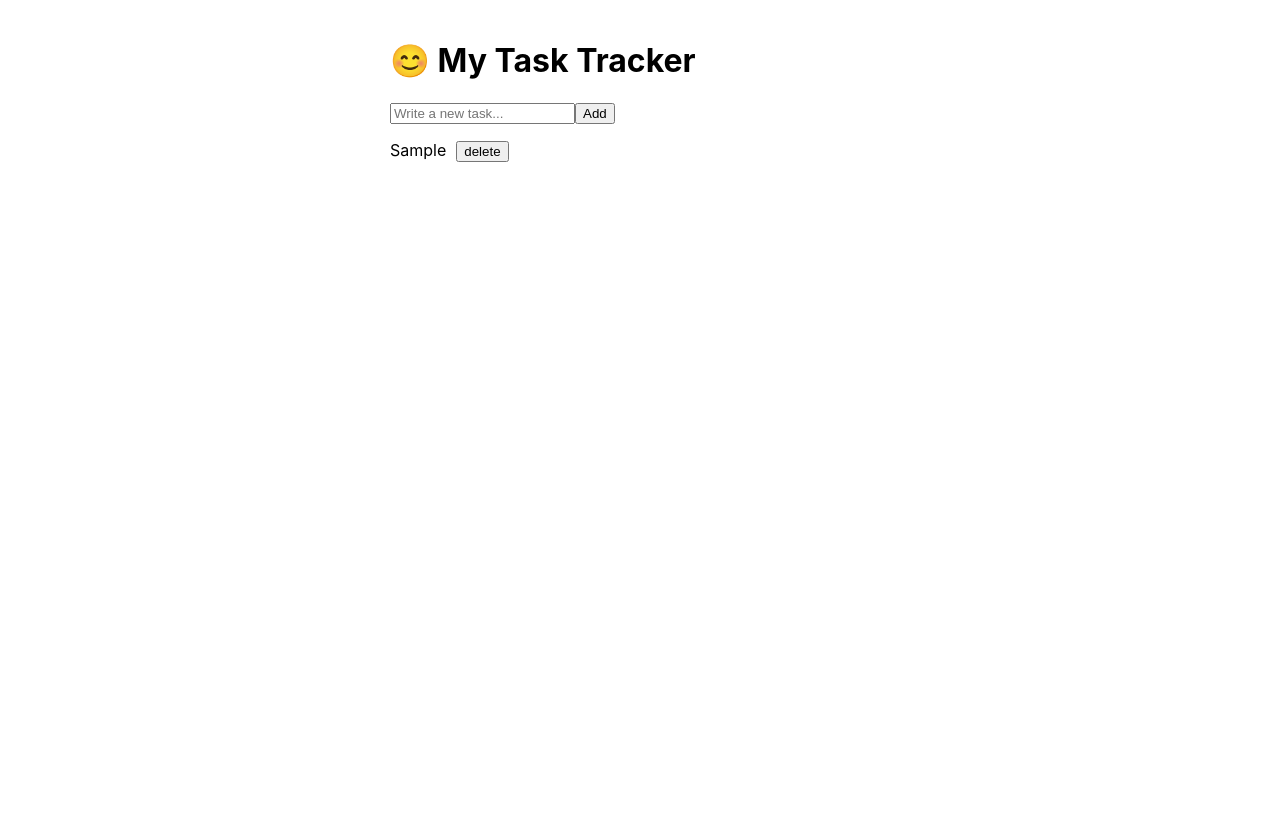
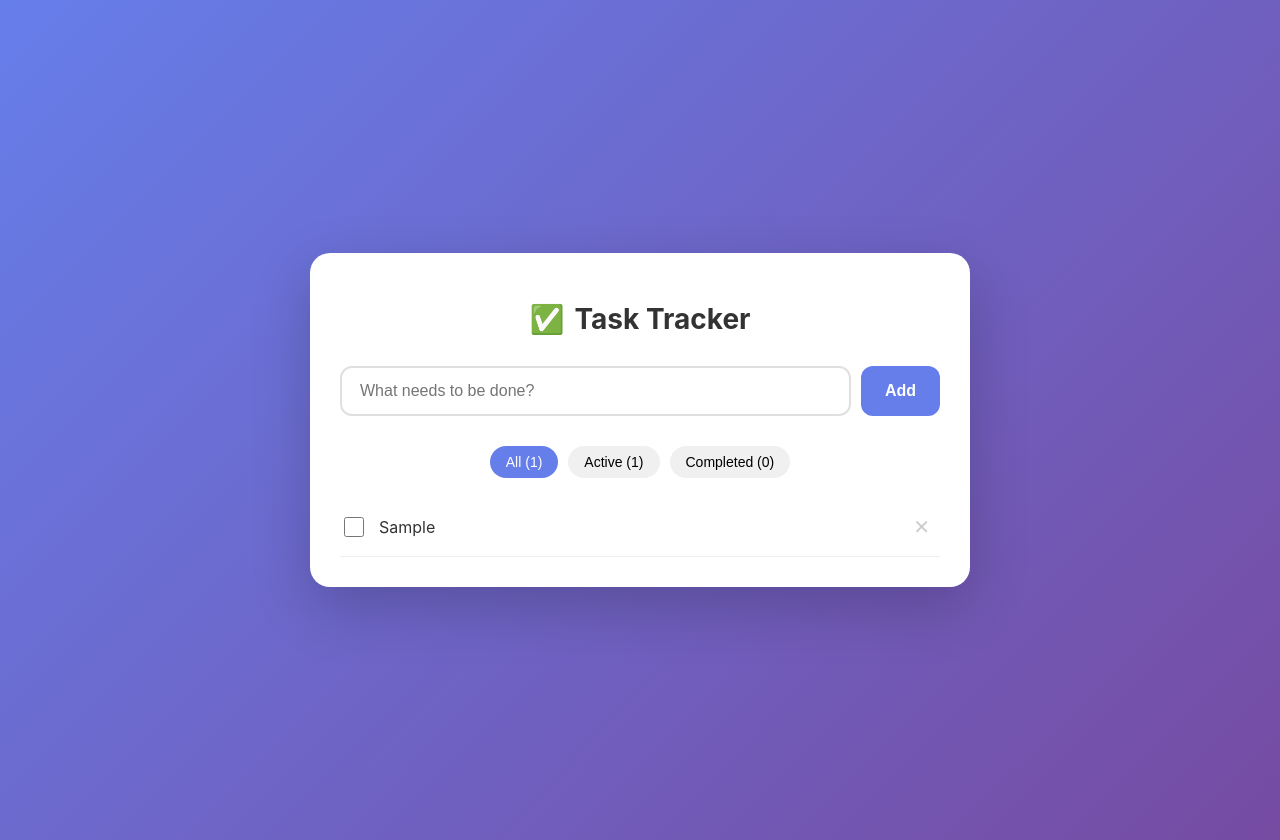
Before and after one commit to JackyChan0805/my-tasks-tracker, a React (Create React App) app: page / in a window 1280 px wide. Both pictures are taken after typing "Sample" into the empty fields and a click on the button "Add". Before the commit the page ends 800 px from the top, so only its background shows below. Built offline with nearby package versions, Linux system fonts and the light colour scheme.

Commit message:
fead : add beautiful UI with filter and delete comfirmation

```diff
--- a/src/App.js
+++ b/src/App.js
@@ -1,72 +1,291 @@
-// src/App.js
-import React, { useState } from 'react';
+import React, { useState, useEffect } from 'react';
 
 function App() {
-  const [tasks, setTasks] = useState(() => {
+  const [tasks, setTasks] = useState([]);
+  const [input, setInput] = useState('');
+  const [filter, setFilter] = useState('all'); // 'all', 'active', 'completed'
+
+  // Load tasks from localStorage when page loads
+  useEffect(() => {
     const saved = localStorage.getItem('myTasks');
-   return saved ? JSON.parse(saved) : [];
-  });
+    if (saved) {
+      setTasks(JSON.parse(saved));
+    }
+  }, []);
 
-  const [input, setInput] = useState('');
+  // Save tasks to localStorage whenever tasks change
+  useEffect(() => {
+    localStorage.setItem('myTasks', JSON.stringify(tasks));
+  }, [tasks]);
 
   const addTask = () => {
-    if (input.trim()) {
-      const newTasks = [...tasks, { text: input, done: false }];
-      setTasks(newTasks);
-      localStorage.setItem('myTasks',JSON.stringify(newTasks));
+    if (input.trim() === '') return;
+
+    const newTask = {
+      id: Date.now(),  // Use timestamp as unique id
+      text: input,
+      done: false
+    };
+    setTasks([...tasks, newTask]);
     setInput('');
+  };
+
+  const toggleDone = (id) => {
+    setTasks(tasks.map(task =>
+      task.id === id ? { ...task, done: !task.done } : task
+    ));
+  };
+
+  const deleteTask = (id) => {
+    if(window.confirm("Are you sure you want to delete this task?")){
+    setTasks(tasks.filter(task => task.id !== id));
     }
   };
 
-  const toggleDone = (idx) => {
-    const newTasks = [...tasks];
-    newTasks[idx].done = !newTasks[idx].done;
-    setTasks(newTasks);
-    localStorage.setItem("myTasks", JSON.stringify(newTasks));
+  // Filter tasks
+  const filteredTasks = tasks.filter(task => {
+    if (filter === 'active') return !task.done;
+    if (filter === 'completed') return task.done;
+    return true;
+  });
+
+  const stats = {
+    total: tasks.length,
+    active: tasks.filter(t => !t.done).length,
+    completed: tasks.filter(t => t.done).length
   };
 
-  const deleteTask = (idx) => {
-    const newTasks = tasks.filter((_, i) => i !== idx);
-    setTasks(newTasks);
-    localStorage.setItem("myTasks", JSON.stringify(newTasks));
+  return (
+    <div style={styles.container}>
+      <div style={styles.card}>
+        <h1 style={styles.title}>
+          <span style={styles.titleIcon}>✅</span>
+          Task Tracker
+        </h1>
 
-  };
-
-  return (  //show in website
-    <div style={{ padding: '20px', maxWidth: '500px', margin: '0 auto' }}>
-      <h1>😊 My Task Tracker</h1>
-      <div>
+        {/* Input Section */}
+        <div style={styles.inputSection}>
           <input
+            type="text"
             value={input}
             onChange={(e) => setInput(e.target.value)}
-          onKeyDown={(e) =>{
-            if (e.key === "Enter"){
-              addTask();
-            }
-          }}
-          placeholder="Write a new task..."
+            onKeyDown={(e) => e.key === 'Enter' && addTask()}
+            placeholder="What needs to be done?"
+            style={styles.input}
           />
-        <button onClick={addTask}>Add</button>
+          <button onClick={addTask} style={styles.addButton}>
+            Add
+          </button>
         </div>
-      <ul style={{ listStyle: 'none', padding: 0 }}>
-        {tasks.map((task, idx) => (
-          <li key={idx} style={{ margin: '10px 0' }}>
+
+        {/* Filter Buttons */}
+        <div style={styles.filterSection}>
+          <button
+            onClick={() => setFilter('all')}
+            style={{ ...styles.filterButton, ...(filter === 'all' ? styles.filterActive : {}) }}
+          >
+            All ({stats.total})
+          </button>
+          <button
+            onClick={() => setFilter('active')}
+            style={{ ...styles.filterButton, ...(filter === 'active' ? styles.filterActive : {}) }}
+          >
+            Active ({stats.active})
+          </button>
+          <button
+            onClick={() => setFilter('completed')}
+            style={{ ...styles.filterButton, ...(filter === 'completed' ? styles.filterActive : {}) }}
+          >
+            Completed ({stats.completed})
+          </button>
+        </div>
+
+        {/* Task List */}
+        {filteredTasks.length === 0 ? (
+          <div style={styles.emptyState}>
+            <span style={styles.emptyIcon}>📭</span>
+            <p>No tasks here...</p>
+          </div>
+        ) : (
+          <ul style={styles.taskList}>
+            {filteredTasks.map((task) => (
+              <li key={task.id} style={styles.taskItem}>
+                <input
+                  type="checkbox"
+                  checked={task.done}
+                  onChange={() => toggleDone(task.id)}
+                  style={styles.checkbox}
+                />
                 <span
                   style={{
-                textDecoration: task.done ? 'line-through' : 'none',
-                cursor: 'pointer',
-                marginRight: '10px'
+                    ...styles.taskText,
+                    ...(task.done ? styles.taskTextCompleted : {})
                   }}
-              onClick={() => toggleDone(idx)}
+                  onClick={() => toggleDone(task.id)}
                 >
                   {task.text}
                 </span>
-            <button onClick={() => deleteTask(idx)}>delete</button>
+                <button
+                  onClick={() => deleteTask(task.id)}
+                  style={styles.deleteButton}
+                >
+                  ✕
+                </button>
               </li>
             ))}
           </ul>
+        )}
+      </div>
     </div>
   );
 }
 
+// Styles
+const styles = {
+  container: {
+    minHeight: '100vh',
+    background: 'linear-gradient(135deg, #667eea 0%, #764ba2 100%)',
+    display: 'flex',
+    justifyContent: 'center',
+    alignItems: 'center',
+    padding: '20px'
+  },
+  card: {
+    maxWidth: '600px',
+    width: '100%',
+    backgroundColor: 'white',
+    borderRadius: '20px',
+    boxShadow: '0 20px 60px rgba(0,0,0,0.2)',
+    padding: '30px'
+  },
+  title: {
+    fontSize: '28px',
+    fontWeight: 'bold',
+    textAlign: 'center',
+    marginBottom: '30px',
+    color: '#333'
+  },
+  titleIcon: {
+    marginRight: '10px'
+  },
+  inputSection: {
+    display: 'flex',
+    gap: '10px',
+    marginBottom: '30px'
+  },
+  input: {
+    flex: 1,
+    padding: '14px 18px',
+    fontSize: '16px',
+    border: '2px solid #e0e0e0',
+    borderRadius: '12px',
+    outline: 'none',
+    transition: 'border-color 0.2s'
+  },
+  addButton: {
+    padding: '14px 24px',
+    fontSize: '16px',
+    fontWeight: 'bold',
+    backgroundColor: '#667eea',
+    color: 'white',
+    border: 'none',
+    borderRadius: '12px',
+    cursor: 'pointer',
+    transition: 'background-color 0.2s'
+  },
+  filterSection: {
+    display: 'flex',
+    gap: '10px',
+    marginBottom: '20px',
+    justifyContent: 'center'
+  },
+  filterButton: {
+    padding: '8px 16px',
+    fontSize: '14px',
+    backgroundColor: '#f0f0f0',
+    border: 'none',
+    borderRadius: '20px',
+    cursor: 'pointer',
+    transition: 'all 0.2s'
+  },
+  filterActive: {
+    backgroundColor: '#667eea',
+    color: 'white'
+  },
+  taskList: {
+    listStyle: 'none',
+    padding: 0,
+    margin: 0
+  },
+  taskItem: {
+    display: 'flex',
+    alignItems: 'center',
+    padding: '12px 0',
+    borderBottom: '1px solid #eee',
+    animation: 'fadeIn 0.3s ease'
+  },
+  checkbox: {
+    width: '20px',
+    height: '20px',
+    marginRight: '15px',
+    cursor: 'pointer',
+    accentColor: '#667eea'
+  },
+  taskText: {
+    flex: 1,
+    fontSize: '16px',
+    color: '#333',
+    cursor: 'pointer',
+    transition: 'color 0.2s'
+  },
+  taskTextCompleted: {
+    textDecoration: 'line-through',
+    color: '#aaa'
+  },
+  deleteButton: {
+    backgroundColor: 'transparent',
+    border: 'none',
+    fontSize: '20px',
+    cursor: 'pointer',
+    color: '#ccc',
+    transition: 'color 0.2s',
+    padding: '5px 10px'
+  },
+  emptyState: {
+    textAlign: 'center',
+    padding: '50px 20px',
+    color: '#aaa'
+  },
+  emptyIcon: {
+    fontSize: '48px',
+    display: 'block',
+    marginBottom: '10px'
+  }
+};
+
+// Add animation style to document
+const styleSheet = document.createElement('style');
+styleSheet.textContent = `
+  @keyframes fadeIn {
+    from {
+      opacity: 0;
+      transform: translateY(-10px);
+    }
+    to {
+      opacity: 1;
+      transform: translateY(0);
+    }
+  }
+  button:hover {
+    opacity: 0.85;
+  }
+  input:focus {
+    border-color: #667eea;
+  }
+  button:hover {
+    opacity: 0.85;
+  }
+`;
+document.head.appendChild(styleSheet);
+
 export default App;
```
Lines whose indentation alone changed are shown as unchanged.
